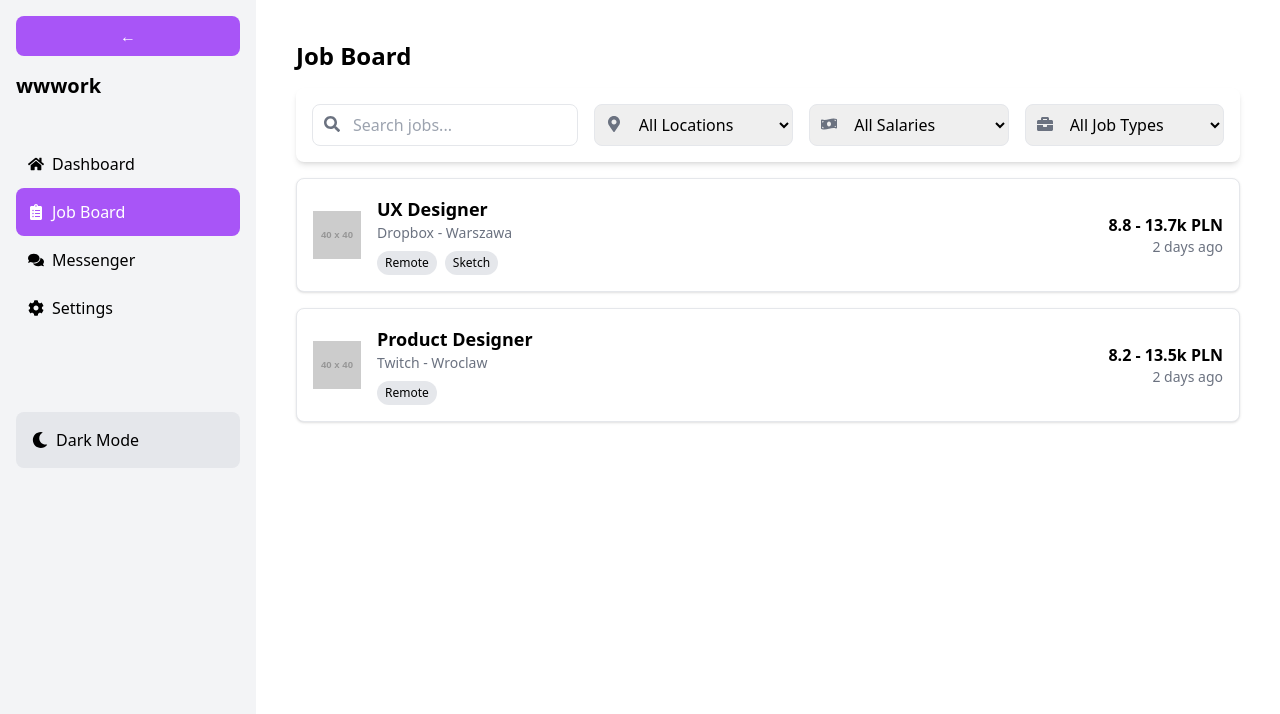
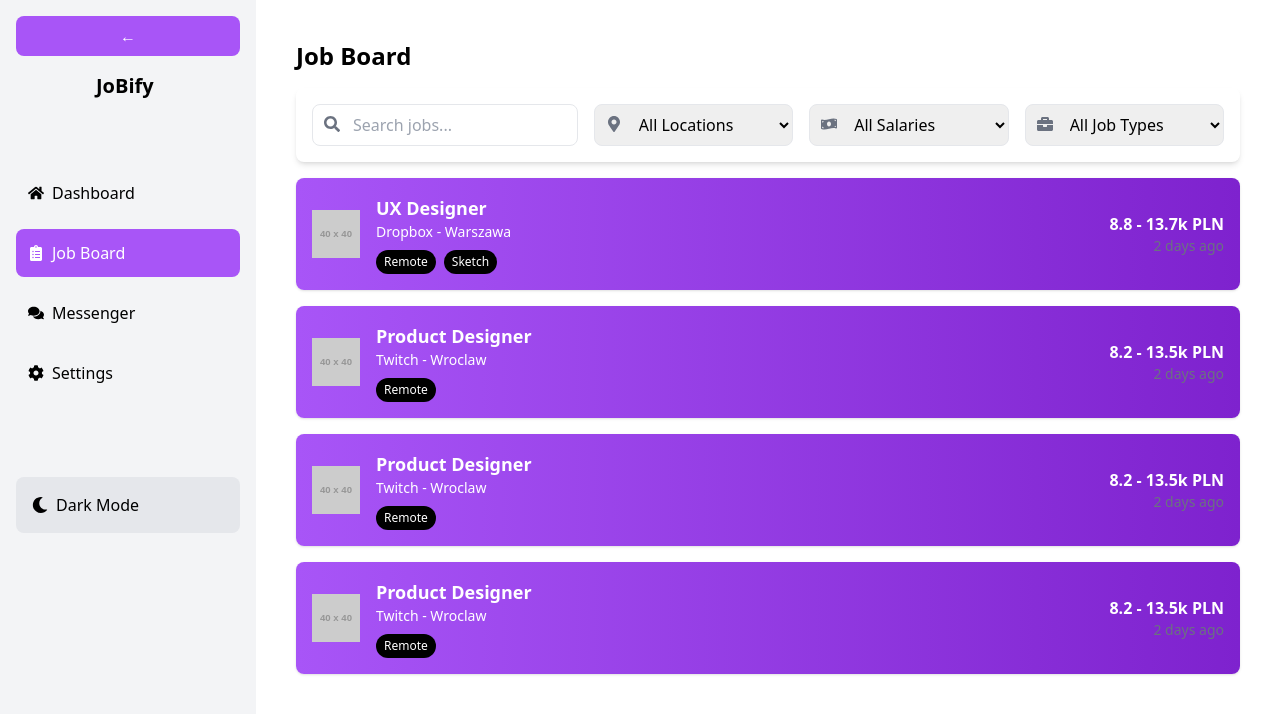
Before and after one commit to AnujNdas/Jobify, a React app in the folder Frontend/: page /jobs in a window 1280 px wide. Shown: the top 714 px of the page. Built offline with nearby package versions, Linux system fonts and the light colour scheme; the HTML template or start-up script is replaced by a standard one.

Commit message:
development

```diff
--- a/Frontend/package.json
+++ b/Frontend/package.json
@@ -1,5 +1,6 @@
 {
   "name": "frontend",
+  "homepage": "https://AnujNdas.github.io/Jobify",
   "private": true,
   "version": "0.0.0",
   "type": "module",
--- a/Frontend/src/components/Job-card.jsx
+++ b/Frontend/src/components/Job-card.jsx
@@ -6,7 +6,7 @@ export default function JobCard({ job }) {
   return (
     <div
       onClick={() => navigate(`/jobs/${job.id}`)}
-      className="cursor-pointer bg-white p-4 rounded-lg shadow flex items-center space-x-4 border border-gray-200 hover:shadow-md transition"
+      className="cursor-pointer bg-gradient-to-r from-purple-500 to-purple-700 text-white p-4 rounded-lg shadow flex items-center space-x-4 hover:shadow-md transition"
     >
       {/* Company Logo */}
       <div className="w-12 h-12 flex-shrink-0">
@@ -16,10 +16,10 @@ export default function JobCard({ job }) {
       {/* Job Info */}
       <div className="flex-1">
         <h3 className="font-semibold text-lg">{job.title}</h3>
-        <p className="text-gray-500 text-sm">{job.company} - {job.location}</p>
+        <p className="text-black-500 text-sm">{job.company} - {job.location}</p>
         <div className="mt-2 flex space-x-2">
           {job.tags.map((tag, index) => (
-            <span key={index} className="text-xs bg-gray-200 px-2 py-1 rounded-full">{tag}</span>
+            <span key={index} className="text-xs bg-black px-2 py-1 rounded-full">{tag}</span>
           ))}
         </div>
       </div>
--- a/Frontend/src/components/JobFilter.jsx
+++ b/Frontend/src/components/JobFilter.jsx
@@ -12,7 +12,7 @@ export default function JobFilter({ onFilterChange }) {
   };
 
   return (
-    <div className="flex space-x-4 mb-4 bg-white p-4 rounded-lg shadow-md">
+    <div className="flex space-x-4 mb-4 bg-transparent p-4 rounded-lg shadow-md">
       <div className="relative w-1/3">
         <FaSearch className="absolute left-3 top-3 text-gray-500" />
         <input
--- a/Frontend/src/components/Sidebar.jsx
+++ b/Frontend/src/components/Sidebar.jsx
@@ -19,7 +19,7 @@ export default function Sidebar() {
     <div
       className={`min-h-screen p-4 transition-all duration-300
         ${isCollapsed ? "w-20" : "w-64"}
-        ${isDarkMode ? "bg-darkBg text-darkText" : "bg-gray-100 text-black"}`}
+        ${isDarkMode ? "bg-darkCard text-darkText" : "bg-gray-100 text-black"}`}
     >
       <button
         className={`p-2 rounded-lg mb-4 w-full ${isDarkMode ? "bg-gray-700 text-white" : "bg-purple-500 text-white"}`}
@@ -28,9 +28,9 @@ export default function Sidebar() {
         {isCollapsed ? "➔" : "←"}
       </button>
 
-      <h2 className={`text-xl font-bold mb-6 ${isCollapsed && "hidden"}`}>wwwork</h2>
-
-      <ul className="space-y- mt-10">
+      <h2 className={`text-xl font-bold mb-6 ${isCollapsed && "hidden"} pl-20 font-sans`}>JoBify </h2>
+      <span className={`${isCollapsed ? "opacity-1" : "opacity-0"} p-5 font-mono font-extrabold`}>J</span>
+      <ul className="space-y-3 mt-5">
         {menuItems.map((item) => (
           <li
             key={item.name}
@@ -53,7 +53,7 @@ export default function Sidebar() {
       </ul>
 
       {/* Dark Mode Toggle */}
-      <div className={`mt-20 p-4 rounded-lg ${isDarkMode ? "bg-darkCard" : "bg-gray-200"}`}>
+      <div className={`mt-20 p-4 rounded-lg ${isDarkMode ? "bg-darkBg" : "bg-gray-200"}`}>
         <button
           onClick={() => setIsDarkMode(!isDarkMode)}
           className="w-full p-0 rounded-lg flex items-center gap-2"
--- a/Frontend/src/components/Ui/card.jsx
+++ b/Frontend/src/components/Ui/card.jsx
@@ -1,6 +1,6 @@
 export function Card({ children, className }) {
     return (
-      <div className={`bg-white rounded-2xl shadow-md p-4 ${className}`}>
+      <div className={`rounded-2xl shadow-md p-4 ${className}`}>
         {children}
       </div>
     );
--- a/Frontend/src/pages/JobBoard.jsx
+++ b/Frontend/src/pages/JobBoard.jsx
@@ -22,7 +22,27 @@ const jobs = [
     salary: "8.2 - 13.5k PLN",
     posted: "2 days ago",
     logo: "https://via.placeholder.com/40"
-  }
+  },
+  {
+    id: 2,
+    title: "Product Designer",
+    company: "Twitch",
+    location: "Wroclaw",
+    tags: ["Remote"],
+    salary: "8.2 - 13.5k PLN",
+    posted: "2 days ago",
+    logo: "https://via.placeholder.com/40"
+  },
+  {
+    id: 2,
+    title: "Product Designer",
+    company: "Twitch",
+    location: "Wroclaw",
+    tags: ["Remote"],
+    salary: "8.2 - 13.5k PLN",
+    posted: "2 days ago",
+    logo: "https://via.placeholder.com/40"
+  },
 ];
 
 export default function JobBoard() {
--- a/Frontend/src/pages/Landing.jsx
+++ b/Frontend/src/pages/Landing.jsx
@@ -50,11 +50,7 @@ export default function Landing() {
           transition={{ duration: 0.5 }}
         >
           <Card
-            className={`p-4 shadow-xl rounded-2xl ${
-              isDarkMode
-                ? "bg-darkCard"
-                : "bg-gradient-to-r from-purple-500 to-purple-700"
-            } text-white`}
+            className="p-4 shadow-xl rounded-2x1 bg-gradient-to-r from-purple-500 to-purple-700 text-white"
           >
             <CardContent>
               <h2 className="text-2xl font-bold mb-4">Job Statistics</h2>
@@ -74,11 +70,7 @@ export default function Landing() {
           transition={{ duration: 0.5 }}
         >
           <Card
-            className={`p-4 shadow-lg rounded-2xl ${
-              isDarkMode
-                ? "bg-darkCard"
-                : "bg-gradient-to-r from-purple-400 to-purple-500"
-            } text-white`}
+            className="p-4 shadow-lg rounded-2xl bg-gradient-to-r from-purple-500 to-purple-700 text-white"
           >
             <CardContent>
               <h2 className="text-2xl font-bold mb-4">Active Applications</h2>
@@ -97,11 +89,7 @@ export default function Landing() {
           animate={{ opacity: 1, x: 0 }}
           transition={{ duration: 0.5 }}
         >
-          <Card className={`p-4 shadow-lg ${
-              isDarkMode
-                ? "bg-darkCard"
-                : "bg-gradient-to-r from-purple-400 to-purple-500"
-            } text-white`}>
+          <Card className="p-4 shadow-lg bg-gradient-to-r from-purple-500 to-purple-700 text-white">
             <CardContent>
               <h2 className="text-2xl font-bold mb-4">Pending Messages</h2>
               <div className="text-center">
@@ -119,11 +107,7 @@ export default function Landing() {
           animate={{ opacity: 1, y: 0 }}
           transition={{ duration: 0.5 }}
         >
-          <Card className={`p-4 shadow-lg ${
-              isDarkMode
-                ? "bg-darkCard"
-                : "bg-gradient-to-r from-purple-400 to-purple-500"
-            } text-white`}>
+          <Card className="p-4 shadow-lg bg-gradient-to-r from-purple-500 to-purple-700 text-white">
             <CardContent>
               <h2 className="text-2xl font-bold mb-4">Performance Overview</h2>
               <div className="text-center">
```
